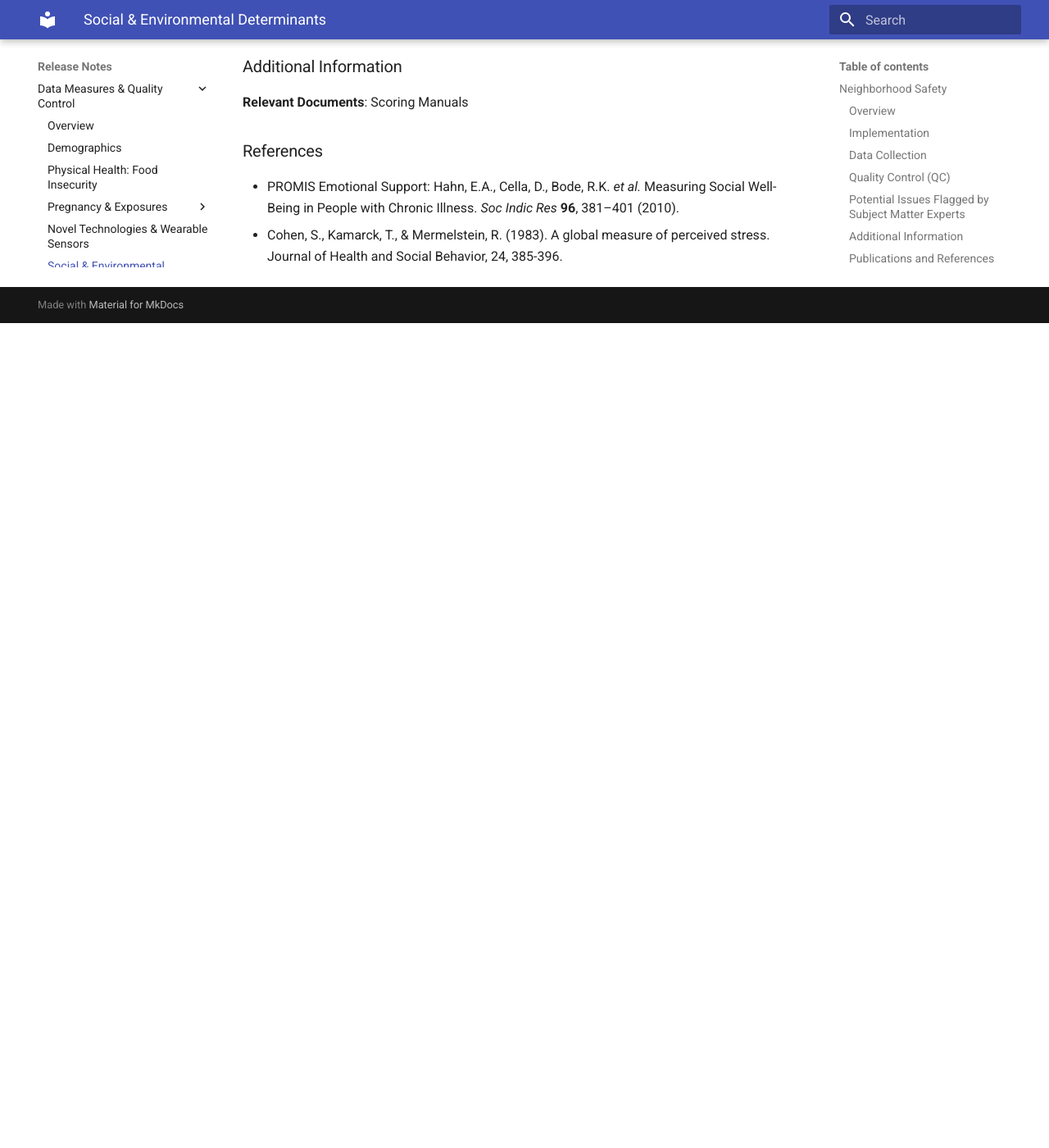
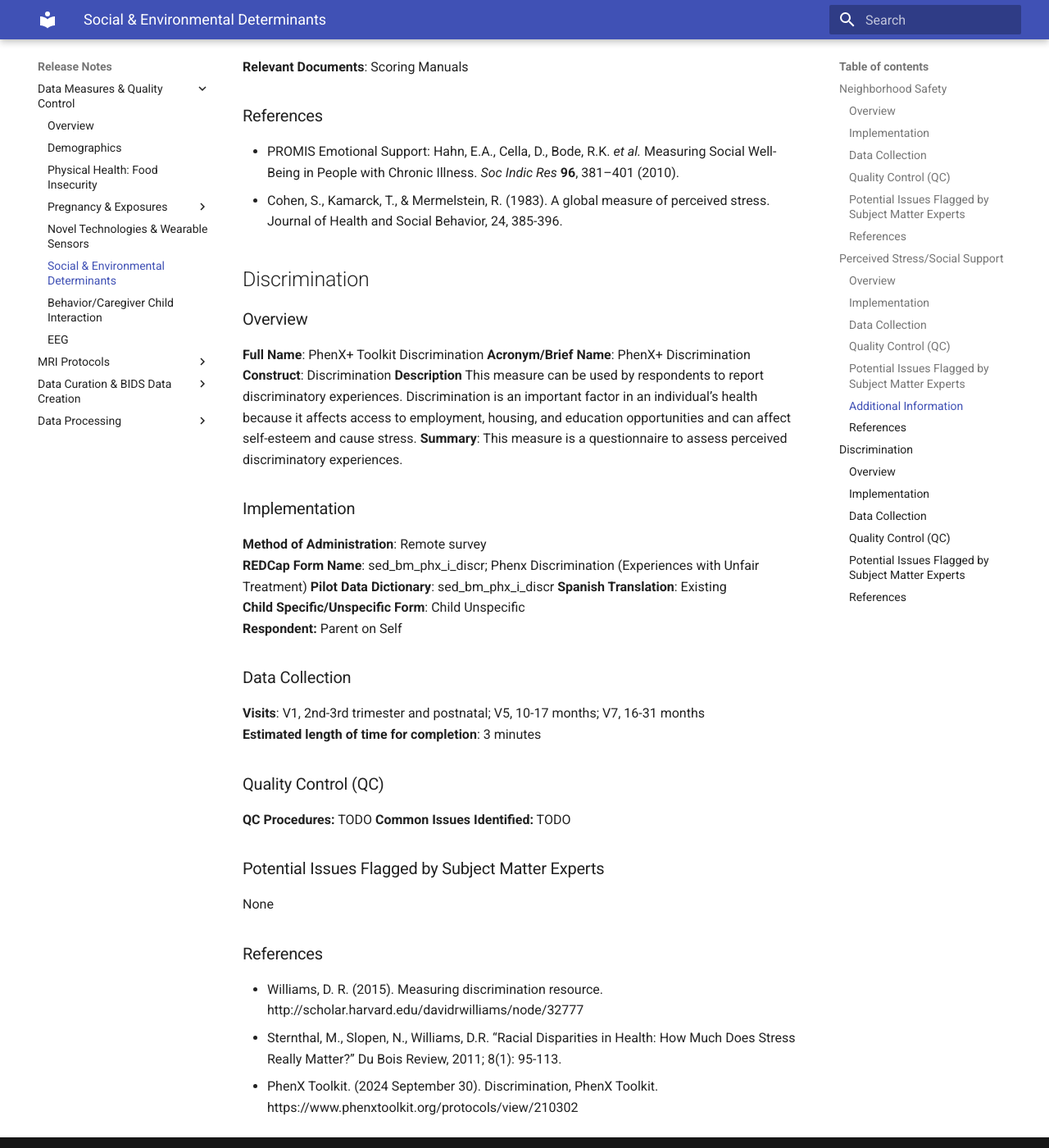
Before and after one commit to mattcieslak/hbcd-docs, an MkDocs documentation site: the page built from docs/measures/socenv_determinants.md, in a window 1280 px wide and 1400 px high, scrolled down 2518 px. Shown: the whole window at 82% size. Built offline with MkDocs 1.6.1 and Material for MkDocs 9.7.7, drawn with Linux system fonts in a browser that asks for light colours; before the commit the page ends 2912 px from its top, so only the background shows below that; some of the changed text lies outside the part shown.

Commit message:
add Discrimination measure info

```diff
--- a/docs/measures/socenv_determinants.md
+++ b/docs/measures/socenv_determinants.md
@@ -22,17 +22,14 @@
 
 ### Quality Control (QC)
 **QC Procedures**: Monitoring missingness
-
 **Common Issues Identified**: None
 
 ### Potential Issues Flagged by Subject Matter Experts
 None
 
-### Additional Information
-[https://www.phenxtoolkit.org/protocols/view/210901](https://www.phenxtoolkit.org/protocols/view/210901)
-
-### Publications and References
+### References
  * Mujahid, M. S., Diez Roux, A. V., Morenoff, J. D., & Raghunathan, T. (2007). Assessing the measurement properties of neighborhood scales: From psychometrics to ecometrics. *American Journal of Epidemiology,* *165,* 858-867.
+  # PhenX Toolkit. (2024 October 28). Neighborhood Safety, PhenX Toolkit. https://www.phenxtoolkit.org/protocols/view/210901
 
 ## Perceived Stress/Social Support
 ### Overview
@@ -67,3 +64,35 @@ None
 ### References
   * PROMIS Emotional Support: Hahn, E.A., Cella, D., Bode, R.K. *et al.* Measuring Social Well-Being in People with Chronic Illness. *Soc Indic Res* **96**, 381–401 (2010).
   * Cohen, S., Kamarck, T., & Mermelstein, R. (1983). A global measure of perceived stress. Journal of Health and Social Behavior, 24, 385-396.
+
+## Discrimination
+### Overview
+**Full Name**: PhenX+ Toolkit Discrimination
+**Acronym/Brief Name**: PhenX+ Discrimination
+**Construct**: Discrimination
+**Description** This measure can be used by respondents to report discriminatory experiences. Discrimination is an important factor in an individual’s health because it affects access to employment, housing, and education opportunities and can affect self-esteem and cause stress.
+**Summary**: This measure is a questionnaire to assess perceived discriminatory experiences.
+
+### Implementation
+**Method of Administration**: Remote survey
+**REDCap Form Name**: sed_bm_phx_i_discr; Phenx Discrimination (Experiences with Unfair Treatment)
+**Pilot Data Dictionary**: sed_bm_phx_i_discr
+**Spanish Translation**: Existing
+**Child Specific/Unspecific Form**: Child Unspecific
+**Respondent:** Parent on Self
+
+### Data Collection
+**Visits**: V1, 2nd-3rd trimester and postnatal; V5, 10-17 months; V7, 16-31 months
+**Estimated length of time for completion**: 3 minutes
+
+### Quality Control (QC)
+**QC Procedures:**  TODO
+**Common Issues Identified:** TODO
+
+### Potential Issues Flagged by Subject Matter Experts
+None
+
+### References
+ * Williams, D. R. (2015). Measuring discrimination resource. http://scholar.harvard.edu/davidrwilliams/node/32777
+ * Sternthal, M., Slopen, N., Williams, D.R. “Racial Disparities in Health: How Much Does Stress Really Matter?” Du Bois Review, 2011; 8(1): 95-113.
+ * PhenX Toolkit. (2024 September 30). Discrimination, PhenX Toolkit. https://www.phenxtoolkit.org/protocols/view/210302
```
